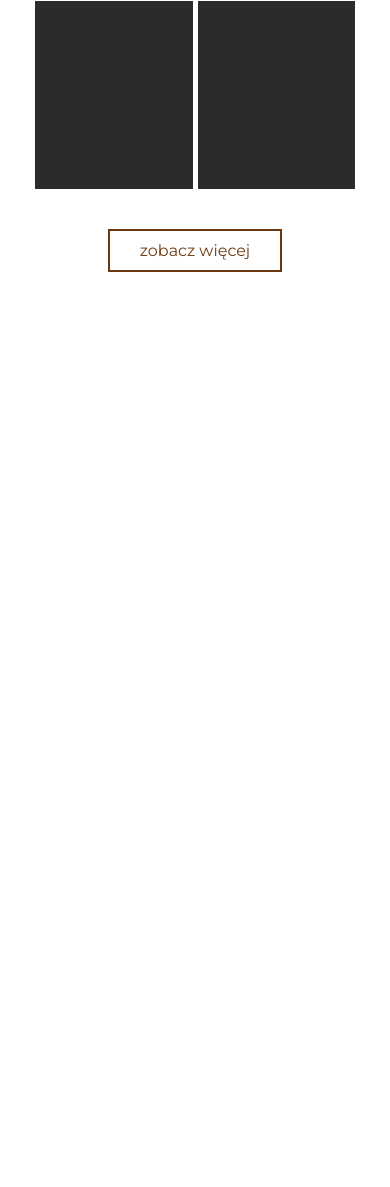
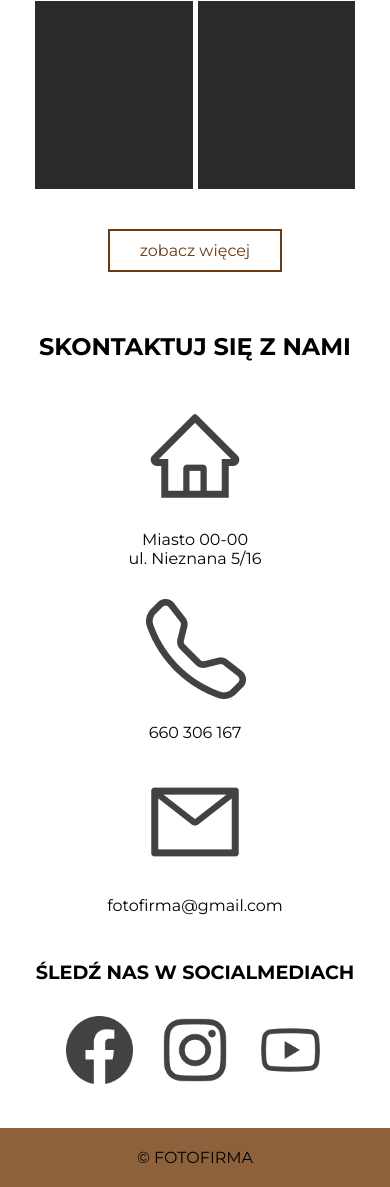
Before and after one commit to bartekszczypior/LandingPage, a plain HTML site: page index.html in a window 390 px wide. Shown: the part 3118-4305 px from the top of the page. Before the commit the page ends 3430 px from the top, so only its background shows below. Drawn offline with Linux system fonts and the light colour scheme.

Commit message:
2 mobile ver

```diff
--- a/index.html
+++ b/index.html
@@ -85,6 +85,44 @@
             <a href="#">zobacz więcej</a>
 
         </section>
+        <section class="contact">
+            <h1>skontaktuj się z nami</h1>
+            <p></p>
+            <div class="iconWrapper">
+                <a href="#"><img src="./assets/icons/home.png" alt="facebok icon"></a>
+                <p>Miasto 00-00</p>
+                <p>ul. Nieznana 5/16</p>
+            </div>
+            <div class="iconWrapper">
+                <a href="#"><img src="./assets/icons/phone.png" alt="facebok icon"></a>
+                <p>660 306 167</p>
+
+            </div>
+            <div class="iconWrapper">
+                <a href="#"><img src="./assets/icons/mail.png" alt="facebok icon"></a>
+                <p>fotofirma@gmail.com</p>
+
+            </div>
+            <div class="social">
+                <p>śledź nas w socialmediach</p>
+                <div class="socialWrapper">
+
+                    <a href="#"><img src="./assets/icons/fb.png" alt="facebok icon"></a>
+                    <a href="#"><img src="./assets/icons/insta.png" alt="facebok icon"></a>
+                    <a href="#"><img src="./assets/icons/yt.png" alt="facebok icon"></a>
+
+                </div>
+
+            </div>
+
+
+
+        </section>
+        <footer>&copy; FOTOFIRMA
+
+
+
+        </footer>
     </div>
 </body>
 <script src="https://kit.fontawesome.com/6936e2df69.js" crossorigin="anonymous"></script>
--- a/styles.css
+++ b/styles.css
@@ -11,6 +11,8 @@ body{
 }
 .wrapper{
     width: 100%;
+    max-width: 1240px;
+    margin:0 auto;
 
 
 
@@ -171,6 +173,74 @@ margin-bottom: 10px;
 
 
 }
+.contact{
+    position: relative;
+    width: 100%;
+
+    padding: 10px 5px;
+    background-color: white;
+    display: flex;
+    justify-content: space-around;
+    align-items: center;
+    flex-direction: column;
+}
+.contact h1{
+    font-size: 1.5em;
+    text-align: center;
+    text-transform: uppercase;
+    margin: 10px 0 30px;
+}
+.social{
+    margin: 20px 0;
+    padding: 10px 0;
+    display: flex;
+    flex-direction: column;
+    justify-content: center;
+    align-items: center;
+
+
+
+}
+.social p{
+    text-align: center;
+    text-transform: uppercase;
+    font-size: 1.2rem;
+    font-weight: bold;
+    margin-bottom: 10%;
+}
+.iconWrapper{
+    text-align: center;
+    margin:15px 0;
+}
+.iconWrapper a img{
+    margin-bottom: 20px;
+}
+.socialWrapper a img{
+   height: 8vh;
+
+
+}
+.socialWrapper{
+
+   width: 90%;
+ display: flex;
+ justify-content: space-around;
+ align-items: center;
+
+
+
+
+ }
+
+footer{
+    width: 100%;
+
+   text-align: center;
+    background-color: rgb(141, 97, 60);
+    padding: 20px 0;
+}
+
+
 
 
 
```
Also changed, not shown: assets/icons/fb.png (added), assets/icons/home.png (added), assets/icons/insta.png (added), assets/icons/mail.png (added), assets/icons/phone.png (added), assets/icons/yt.png (added).
